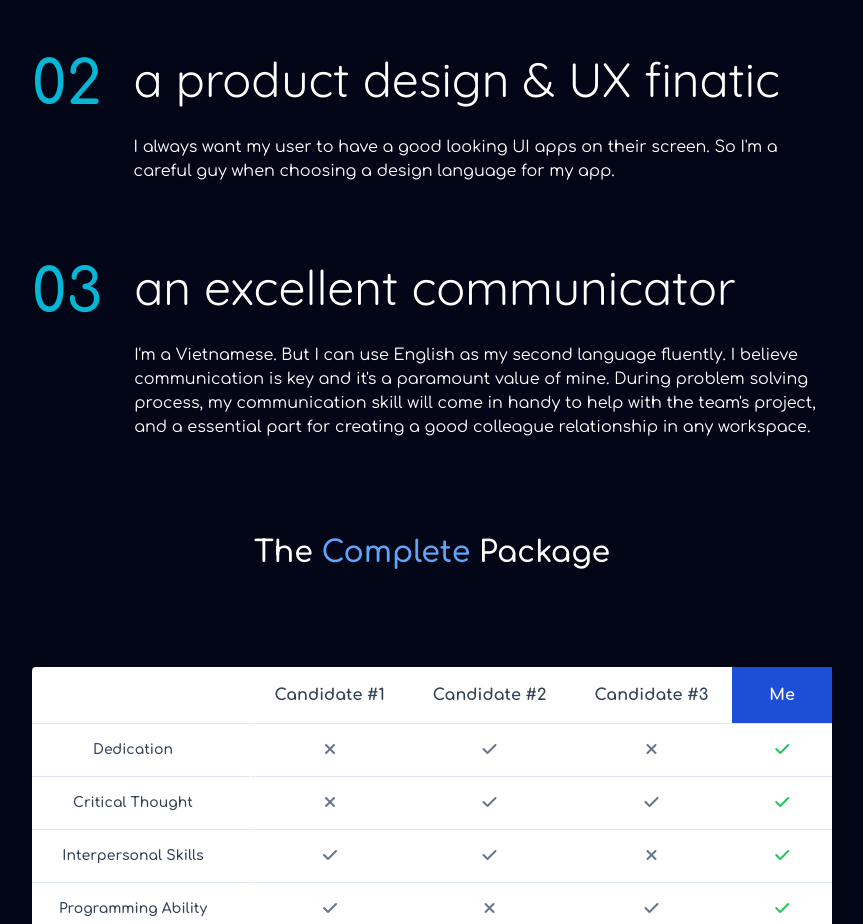
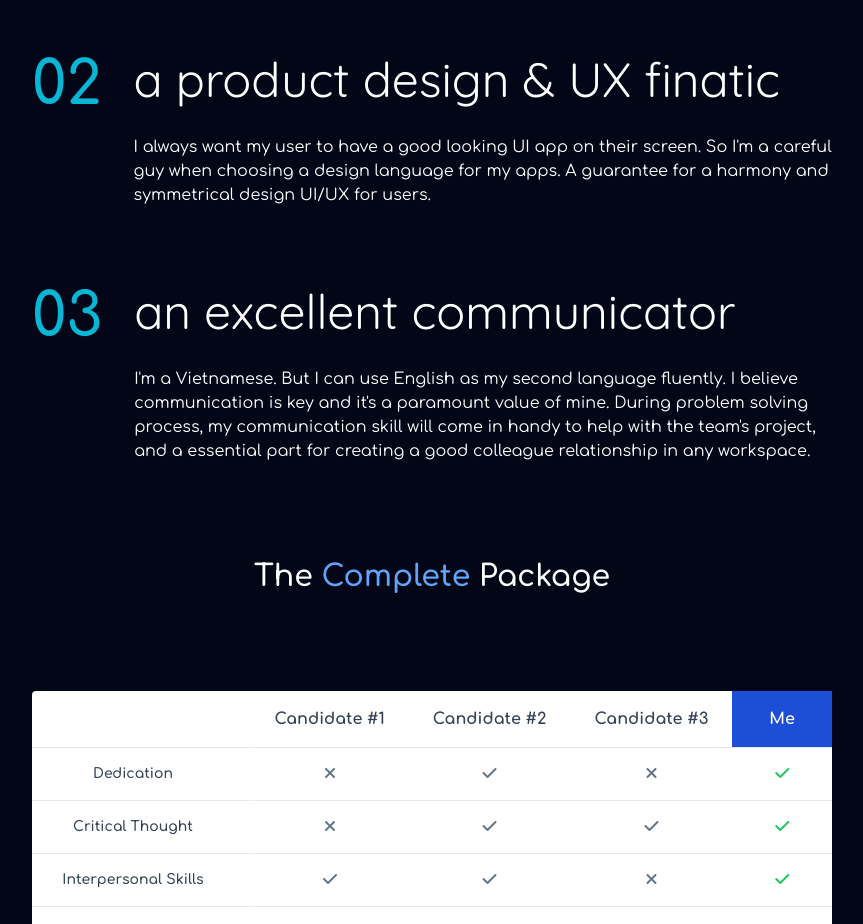
Before and after one commit to Coder-Blue/noah-portfolio, a SvelteKit app: page / in a window 1280 px wide. Shown: the part 2140-3064 px from the top of the page, without its empty margins (208-1071 px from the left). Built offline with nearby package versions, Linux system fonts and the light colour scheme.

Commit message:
benefits edit

```diff
--- a/src/components/Main.svelte
+++ b/src/components/Main.svelte
@@ -29,7 +29,7 @@
     {
       name: "a product design & UX finatic",
       description:
-        "I always want my user to have a good looking UI apps on their screen. So I'm a careful guy when choosing a design language for my app.",
+        "I always want my user to have a good looking UI app on their screen. So I'm a careful guy when choosing a design language for my apps. A guarantee for a harmony and symmetrical design UI/UX for users.",
     },
     {
       name: "an excellent communicator",
```
